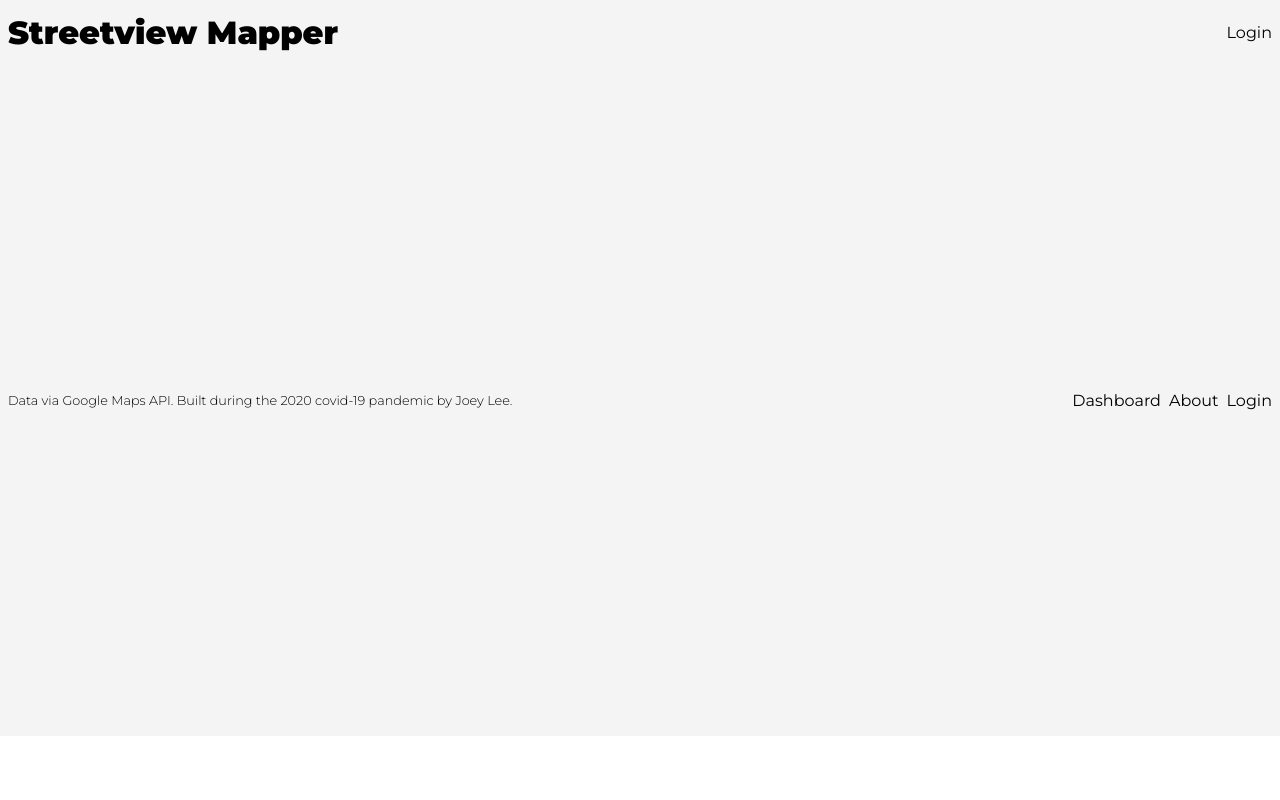
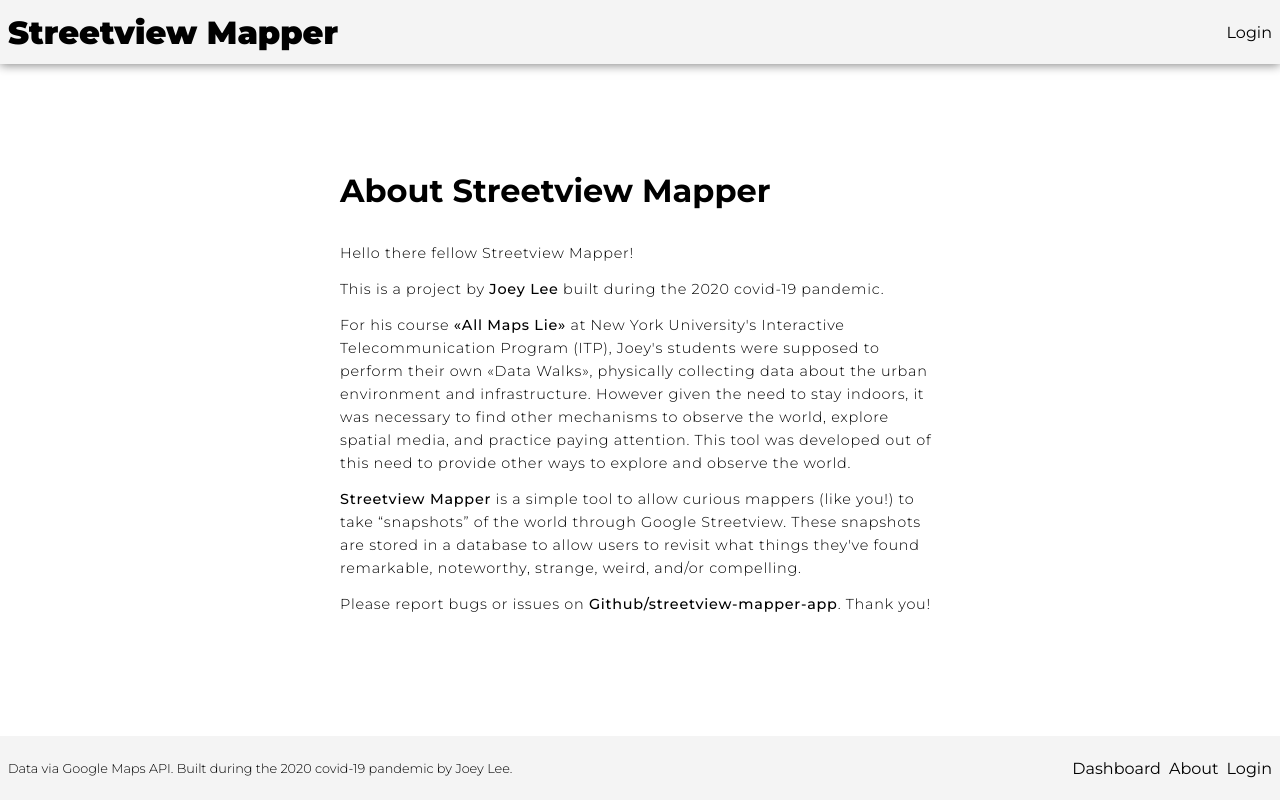
Before and after one commit to joeyklee/streetview-mapper-app, a Vue app: page /about in a window 1280 px wide. Built offline with nearby package versions, Linux system fonts and the light colour scheme; no server answers.

Commit message:
adds about and updates styles

```diff
--- a/src/components/DashboardComponent.vue
+++ b/src/components/DashboardComponent.vue
@@ -3,27 +3,32 @@
     <main class="overview">
       <!-- list -->
       <section class="overview__list">
+        <div class="overview__list-container">
           <h3 class="overview__list-title">Your Snapshots</h3>
-        <ul class="locations">
+          <ul class="overview__list-locations">
             <li
               :id="location._id"
               :ref="location._id"
-            class="locations__item"
+              class="overview__list-locations__item"
               v-for="location in locations"
               :key="location._id"
             >
-            <div class="locations__item-section">
-              <legend class="locations__item-label">lat,lon:</legend>
-              <p class="locations__item-content">
+              <div class="overview__list-locations__item-section">
+                <legend class="overview__list-locations__item-label">
+                  lat,lon:
+                </legend>
+                <p class="overview__list-locations__item-content">
                   {{ Number(location.latitude.toFixed(5)) }},{{
                     Number(location.longitude.toFixed(5))
                   }}
                 </p>
               </div>
 
-            <div class="locations__item-section">
-              <legend class="locations__item-label">static image url</legend>
-              <p class="locations__item-content">
+              <div class="overview__list-locations__item-section">
+                <legend class="overview__list-locations__item-label">
+                  static image url
+                </legend>
+                <p class="overview__list-locations__item-content">
                   {{
                     createStaticUrl(
                       location.pano_id,
@@ -35,6 +40,7 @@
               </div>
             </li>
           </ul>
+        </div>
       </section>
       <!-- list -->
       <div class="overview__map" id="gmap" ref="gmap"></div>
@@ -146,22 +152,23 @@ export default {
 
   &__list {
     width: 100%;
-    max-height: 80vh;
+    height: 100%;
     margin-top: 1rem;
+    position: relative;
 
     &-title {
       margin-left: 0.5rem;
     }
+
+    &-container {
+      position: absolute;
+      top: 0;
+      left: 0;
+      width: 100%;
+      height: 100%;
     }
 
-  &__map {
-    height: 100%;
-    width: 100%;
-    background-color: #eee;
-  }
-}
-
-.locations {
+    &-locations {
       height: 100%;
       padding: 1rem;
       list-style: none;
@@ -171,6 +178,9 @@ export default {
         padding: 0.5rem;
         border: 1px solid black;
         background-color: #eee;
+        &:last-child {
+          margin-bottom: 4rem;
+        }
 
         &-section {
           width: 100%;
@@ -199,6 +209,14 @@ export default {
         }
       }
     }
+  }
+
+  &__map {
+    height: 100%;
+    width: 100%;
+    background-color: #eee;
+  }
+}
 
 .export-btn {
   height: 3rem;
@@ -209,5 +227,6 @@ export default {
   padding: 0.5rem;
   font-weight: 400;
   font-size: 1.2rem;
+  z-index: 1000;
 }
 </style>
--- a/src/router/index.js
+++ b/src/router/index.js
@@ -2,6 +2,7 @@ import Vue from "vue";
 import VueRouter from "vue-router";
 import Home from "../views/Home.vue";
 import Dashboard from "../views/Dashboard.vue";
+import About from "../views/About.vue";
 
 Vue.use(VueRouter);
 
@@ -15,6 +16,11 @@ const routes = [
     path: "/dashboard",
     name: "Dashboard",
     component: Dashboard
+  },
+  {
+    path: "/about",
+    name: "About",
+    component: About
   }
 ];
 
--- /dev/null
+++ b/src/views/About.vue
@@ -0,0 +1,82 @@
+<template>
+  <div class="about">
+    <h1 class="about__title">About Streetview Mapper</h1>
+    <div class="about__content">
+      <p class="about__content-paragraph">
+        Hello there fellow Streetview Mapper!
+      </p>
+      <p class="about__content-paragraph">
+        This is a project by
+        <span class="bold"
+          ><a href="https://jk-lee.com" target="_blank">Joey Lee</a></span
+        >
+        built during the 2020 covid-19 pandemic.
+      </p>
+      <p class="about__content-paragraph">
+        For his course
+        <span class="bold"
+          ><a href="https://jk-lee.com" target="_blank">«All Maps Lie»</a></span
+        >
+        at New York University's Interactive Telecommunication Program (ITP),
+        Joey's students were supposed to perform their own «Data Walks»,
+        physically collecting data about the urban environment and
+        infrastructure. However given the need to stay indoors, it was necessary
+        to find other mechanisms to observe the world, explore spatial media,
+        and practice paying attention. This tool was developed out of this need
+        to provide other ways to explore and observe the world.
+      </p>
+      <p class="about__content-paragraph">
+        <span class="bold">Streetview Mapper</span> is a simple tool to allow
+        curious mappers (like you!) to take “snapshots” of the world through
+        Google Streetview. These snapshots are stored in a database to allow
+        users to revisit what things they've found remarkable, noteworthy,
+        strange, weird, and/or compelling.
+      </p>
+
+      <p class="about__content-paragraph">
+        Please report bugs or issues on
+        <span class="bold"
+          ><a
+            href="https://github.com/all-maps-lie/streetview-mapper-app/issues"
+            target="_blank"
+            >Github/streetview-mapper-app</a
+          ></span
+        >. Thank you!
+      </p>
+    </div>
+  </div>
+</template>
+
+<style lang="scss" scoped>
+.about {
+  display: flex;
+  flex-direction: column;
+  align-items: center;
+  justify-content: center;
+  height: 100%;
+  margin: 0 auto;
+  max-width: 600px;
+
+  &__title {
+    margin-bottom: 2rem;
+    text-align: left;
+    width: 100%;
+  }
+
+  &__content {
+    width: 100%;
+
+    &-paragraph {
+      line-height: 1.6;
+      font-size: 0.9rem;
+      margin-bottom: 0.8rem;
+      letter-spacing: 0.08ch;
+      font-weight: 300;
+
+      .bold {
+        font-weight: 500;
+      }
+    }
+  }
+}
+</style>
```
Lines whose indentation alone changed are shown as unchanged.
